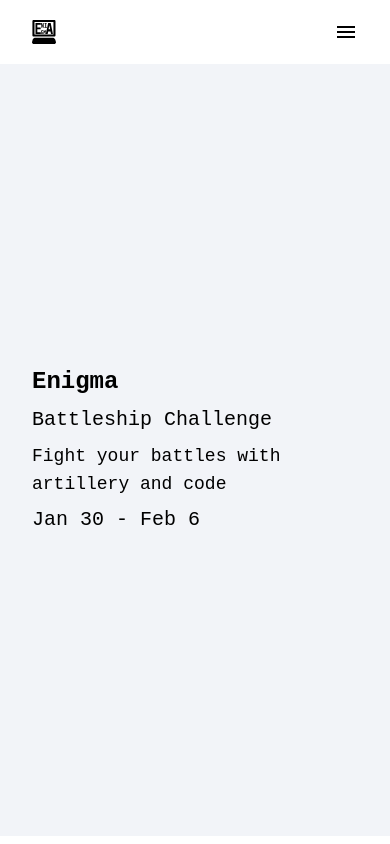
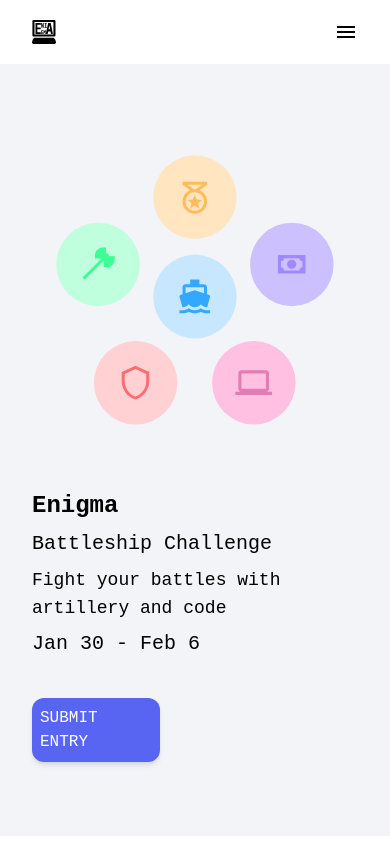
Before and after one commit to MU-Enigma/battleship, a Vue app: page / in a window 390 px wide. Shown: the top 844 px of the page. Built offline with nearby package versions, Linux system fonts and the light colour scheme.

Commit message:
Add a submission button for placeholder
Signed-off-by: Androbuddy <anirudhchimpidi8@gmail.com>

```diff
--- a/src/App.vue
+++ b/src/App.vue
@@ -7,14 +7,20 @@ import Footer from './components/Footer.vue'
 
 <template>
 	<Header />
-	<div class="flex flex-col-reverse lg:flex-row lg:justify-between justify-center items-center landing home">
+	<div class="flex flex-col-reverse gap-12 lg:gap-0 lg:flex-row lg:justify-between justify-center items-center landing home">
 		<div class="lg:mx-52 mx-8 flex flex-col gap-2 lg:gap-5">
 			<h1 class="lg:text-5xl text-2xl font-bold">Enigma</h1>
 			<h2 class="lg:text-3xl text-xl">Battleship Challenge</h2>
 			<h3 class="lg:text-2xl text-lg font-thin">Fight your battles with artillery and code</h3>
 			<h2 class="lg:text-3xl text-xl">Jan 30 - Feb 6</h2>
+			<br>
+			<a href="https://www.youtube.com/watch?v=dQw4w9WgXcQ">
+				<div class="lg:p-6 p-2 lg:w-60 w-32 flex justify-center uppercase lg:text-2xl text-base items-center lg:rounded-3xl rounded-xl text-white button cursor-pointer transform hover:scale-95 ease-in-out duration-300 shadow-md">
+					Submit entry
+				</div>
+			</a>
 		</div>
-		<img src="./assets/landing_bin.svg" class="w-0 lg:w-2/5 mr-32 select-none" />
+		<img src="./assets/landing_bin.svg" class="w-4/5 lg:w-2/5 lg:mr-32 select-none" />
 	</div>
 
 	<div id="about" class="h-screen flex flex-col-reverse lg:flex-row lg:justify-between justify-center items-center">
@@ -69,8 +75,9 @@ import Footer from './components/Footer.vue'
 				Got questions?<br>
 				Join our discord server and we'll be right with you.
 			</h2>
+			<br>
 			<a href="https://discord.gg/5eJwmkV">
-				<div class="mt-6 p-6 w-60 flex justify-center items-center rounded-3xl text-white button cursor-pointer transform hover:scale-95 ease-in-out duration-300 shadow-md">
+				<div class="p-6 w-60 flex justify-center items-center rounded-3xl text-white button cursor-pointer transform hover:scale-95 ease-in-out duration-300 shadow-md">
 					<img src="./assets/Discord-Logo+Wordmark-White.svg" >
 				</div>
 			</a>
```
